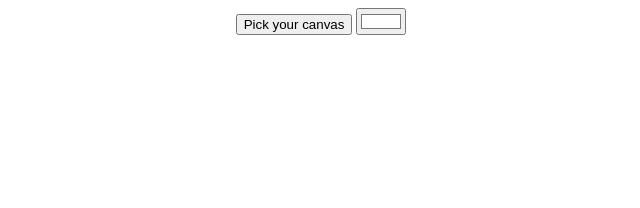
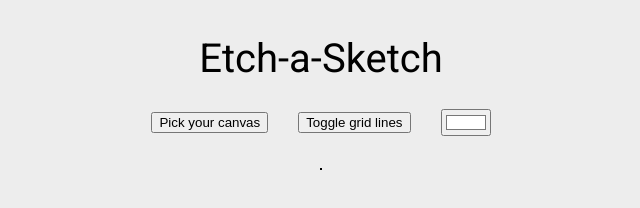
Before and after one commit to JakubDrozd/etch-a-sketch, a plain HTML site: page index.html in a window 1280 px wide. Shown: the whole page, without its empty margins (319-959 px from the left). Drawn offline with Linux system fonts and the light colour scheme.

Commit message:
Add more style to webpage, have to fix sizing

```diff
--- a/index.html
+++ b/index.html
@@ -8,8 +8,12 @@
     <title>Etch-a-Sketch</title>
   </head>
   <body>
-    <div class="options">
+    <header class="header">
+      <h1 class="title">Etch-a-Sketch</h1>
+    </header>
+    <div class="settings">
       <button class="pickYourCanvas">Pick your canvas</button>
+      <button class="toggleBorder">Toggle grid lines</button>
       <input type="color" value="#ffffff" name="colorPicker" id="colorPicker" />
     </div>
     <p></p>
--- a/script.js
+++ b/script.js
@@ -3,6 +3,8 @@ const container = document.querySelector(".container");
 const colorSelector = document.querySelector("#colorPicker");
 
 let color = "black";
+
+const toggleBorder = document.querySelector(".toggleBorder");
 
 colorSelector.addEventListener("change", (e) => {
   color = e.target.value;
@@ -18,6 +20,8 @@ pickYourCanvas.addEventListener("click", () => {
   const canvasSize = prompt("How big do you want your canvas to be?");
   if (canvasSize > 100) {
     alert("Your canvas is too big! (Max 100 x 100)");
+  } else if (!canvasSize) {
+    alert("Canceled");
   } else {
     container.innerHTML = `<div class="row">${'<div class="cell"></div>'.repeat(
       canvasSize
--- a/styles.css
+++ b/styles.css
@@ -1,14 +1,35 @@
+@import url("https://fonts.googleapis.com/css2?family=Roboto&display=swap");
+
 .row {
   display: flex;
 }
 .cell {
-  width: 16px;
-  height: 16px;
-  border: 0.009px solid rgba(0, 0, 0, 0.05);
+  width: 8px;
+  height: 8px;
+  border: 0.009px solid rgba(0, 0, 0, 0.1);
 }
 body {
   display: flex;
   flex-direction: column;
   justify-content: center;
   align-items: center;
+  background-color: #ededed;
 }
+.container {
+  max-width: 640px;
+  max-height: 640px;
+  background-color: white;
+  border: 1px solid black;
+}
+.title {
+  font-size: 40px;
+  font-family: "Roboto", sans-serif;
+  font-weight: 400;
+  font-style: normal;
+}
+.settings {
+  display: flex;
+  align-items: center;
+  justify-content: center;
+  gap: 30px;
+}
```
